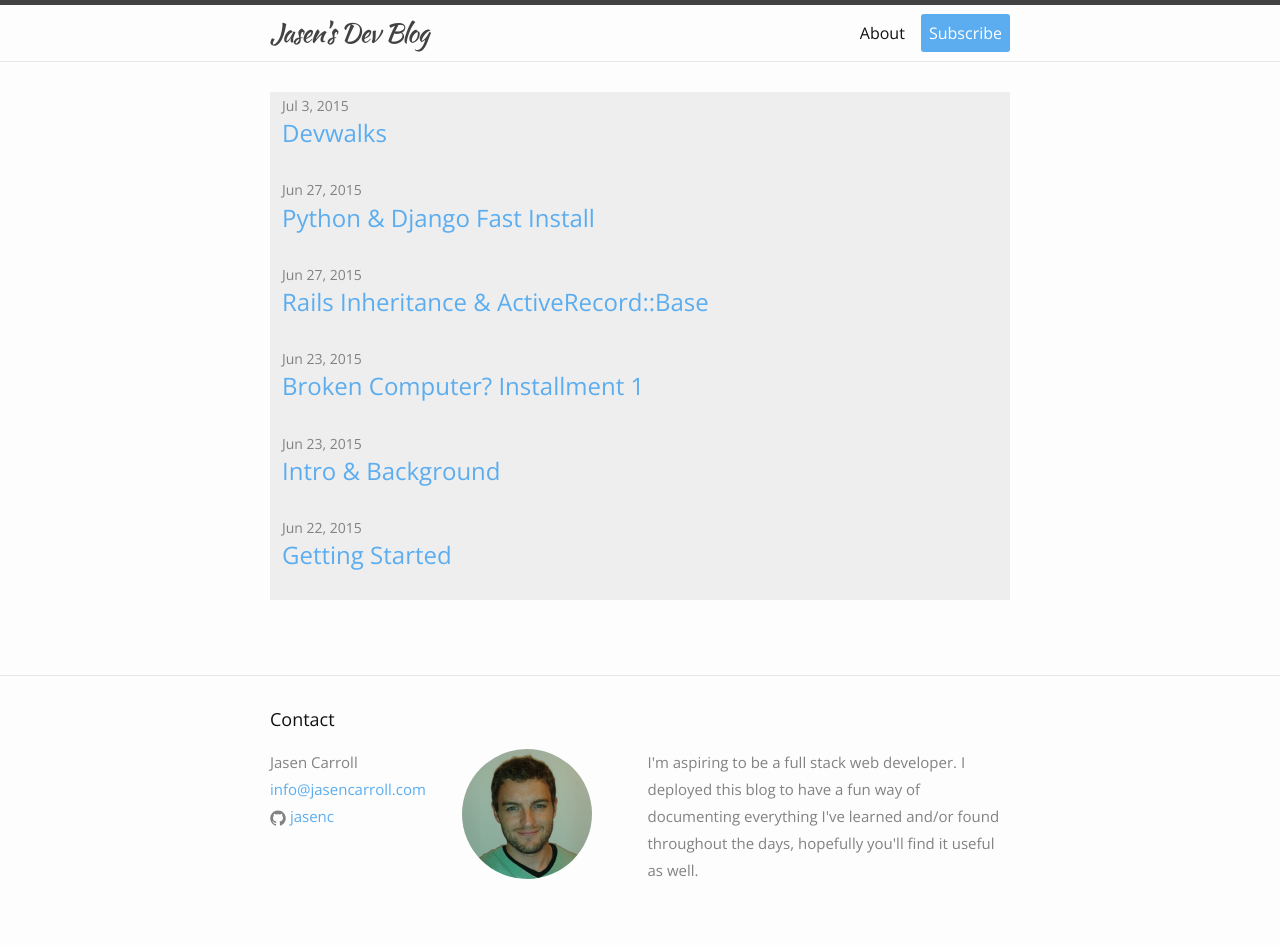
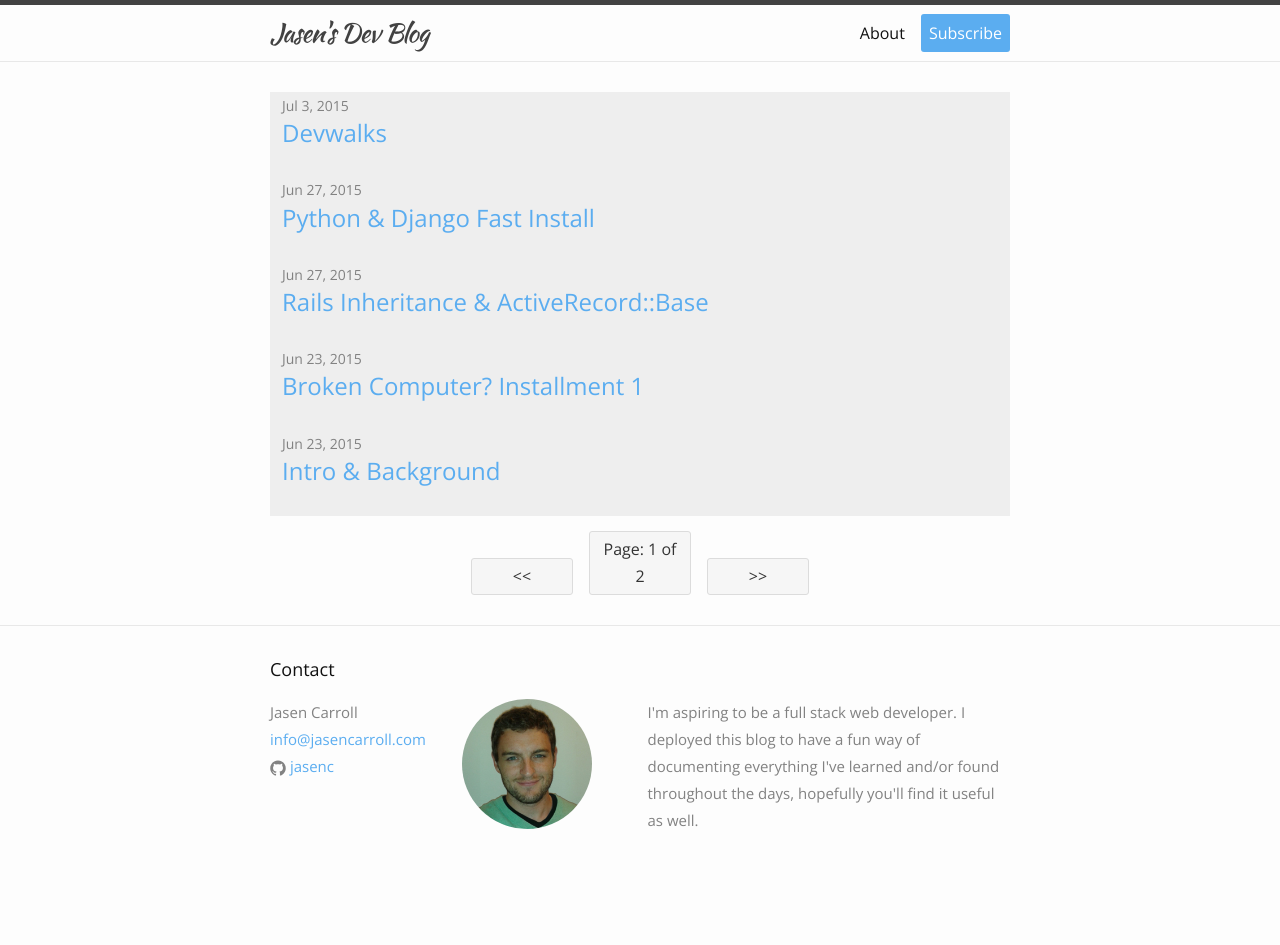
Before and after one commit to jasencblog/jasencblog.github.io, a Jekyll site: the page built from index.html, in a window 1280 px wide. Built offline with Jekyll 4.4.1, drawn with Linux system fonts in a browser that asks for light colours; the list of posts is cut into pages by our own code; after the commit the page ends 900 px from its top, so only the background shows below that.

Commit message:
added pagination

```diff
--- a/_config.yml
+++ b/_config.yml
@@ -14,3 +14,6 @@ markdown: kramdown
 
 gems:
   - jekyll-sitemap
+
+paginate: 5
+paginate_path: "/blog/page/:num/"
--- a/_sass/_layout.scss
+++ b/_sass/_layout.scss
@@ -231,8 +231,6 @@
 
 .post-content,
 .page-content {
-    margin-bottom: $spacing-unit;
-
     h2 {
         font-size: 32px;
 
--- a/css/main.scss
+++ b/css/main.scss
@@ -20,6 +20,20 @@ $brand-color:      #5badf0;
 $grey-color:       #828282;
 $grey-color-light: lighten($grey-color, 40%);
 $grey-color-dark:  darken($grey-color, 25%);
+
+$base-border-color: gainsboro !default;
+$base-border-radius: 3px !default;
+$base-spacing: 1em !default;
+$action-color: #477DCA !default;
+$dark-gray: #333 !default;
+$large-screen: em(860) !default;
+$base-font-color: $dark-gray !default;
+$pagination-border-color: $base-border-color;
+$pagination-border: 1px solid $pagination-border-color;
+$pagination-background: lighten($pagination-border-color, 10);
+$pagination-hover-background: lighten($pagination-background, 5);
+$pagination-color: $base-font-color;
+$gutter: 15px;
 
 // Width of the content area
 $content-width:    800px;
@@ -50,3 +64,27 @@ $on-laptop:        800px;
         "layout",
         "syntax-highlighting"
 ;
+
+.previous,
+.page_number,
+.next {
+  background: $pagination-background;
+  border-radius: $base-border-radius;
+  border: $pagination-border;
+  color: $pagination-color;
+  outline: none;
+  padding: ($base-spacing / 4) ($gutter / 2);
+  text-decoration: none;
+  display: inline-block;
+  width: 85px;
+  text-align: center;
+  margin: 0 0.5em;
+}
+
+.pagination-wrapper {
+  width: auto;
+  .pagination {
+    display: table;
+    margin: 0 auto;
+  }
+}
--- a/index.html
+++ b/index.html
@@ -5,7 +5,7 @@ layout: default
 <div class="home">
 
   <ul class="post-list">
-    {% for post in site.posts %}
+    {% for post in paginator.posts %}
       <li>
         <span class="post-meta">{{ post.date | date: "%b %-d, %Y" }}</span>
 
@@ -15,7 +15,20 @@ layout: default
       </li>
     {% endfor %}
   </ul>
-
-  <!-- <p class="rss-subscribe">subscribe <a href="{{ "/feed.xml" | prepend: site.baseurl }}">via RSS</a></p> -->
-
 </div>
+<!-- Pagination links -->
+<div class="pagination-wrapper">
+  <div class="pagination">
+    {% if paginator.previous_page %}
+      <a href="{{ paginator.previous_page_path }}" class="previous"><<</a>
+    {% else %}
+      <span class="previous"><<</span>
+    {% endif %}
+    <span class="page_number ">Page: {{ paginator.page }} of {{ paginator.total_pages }}</span>
+    {% if paginator.next_page %}
+      <a href="{{ paginator.next_page_path }}" class="next">>></a>
+    {% else %}
+      <span class="next ">>></span>
+    {% endif %}
+  </div>
+</div>
```
